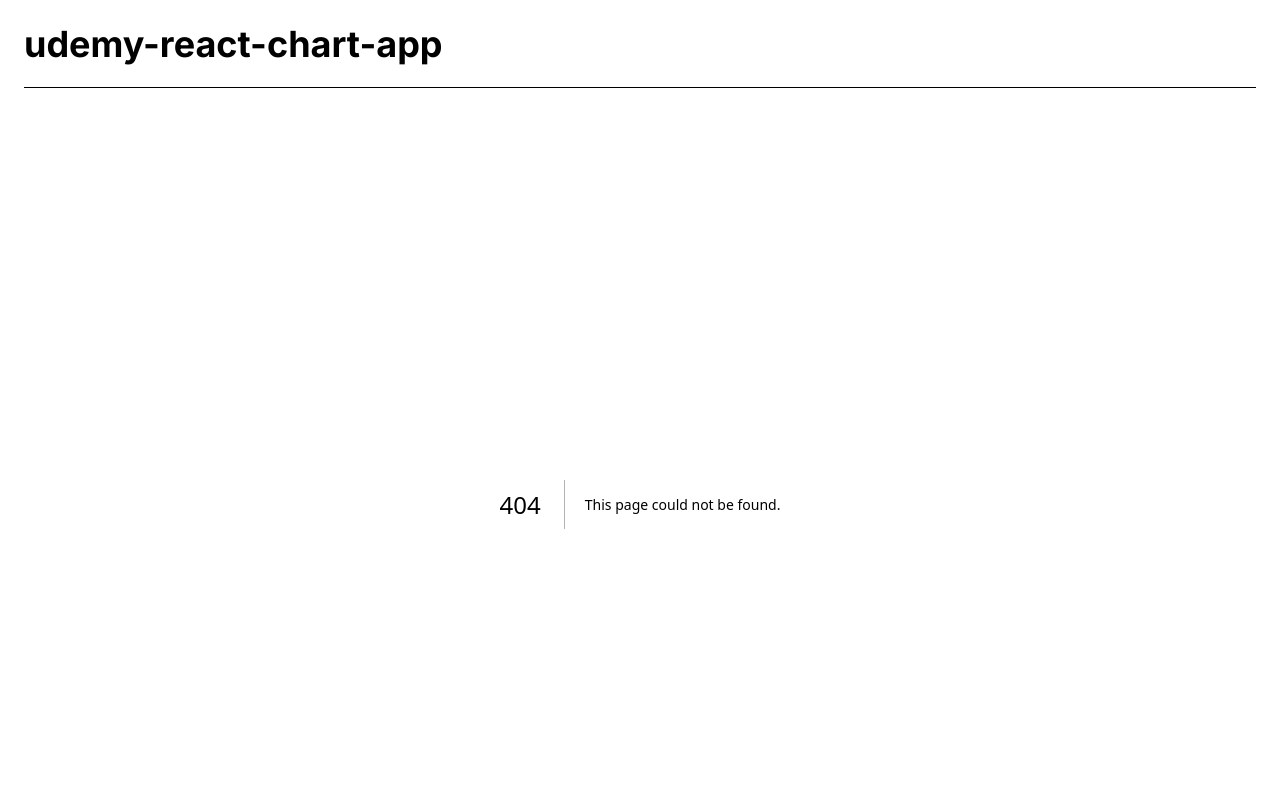
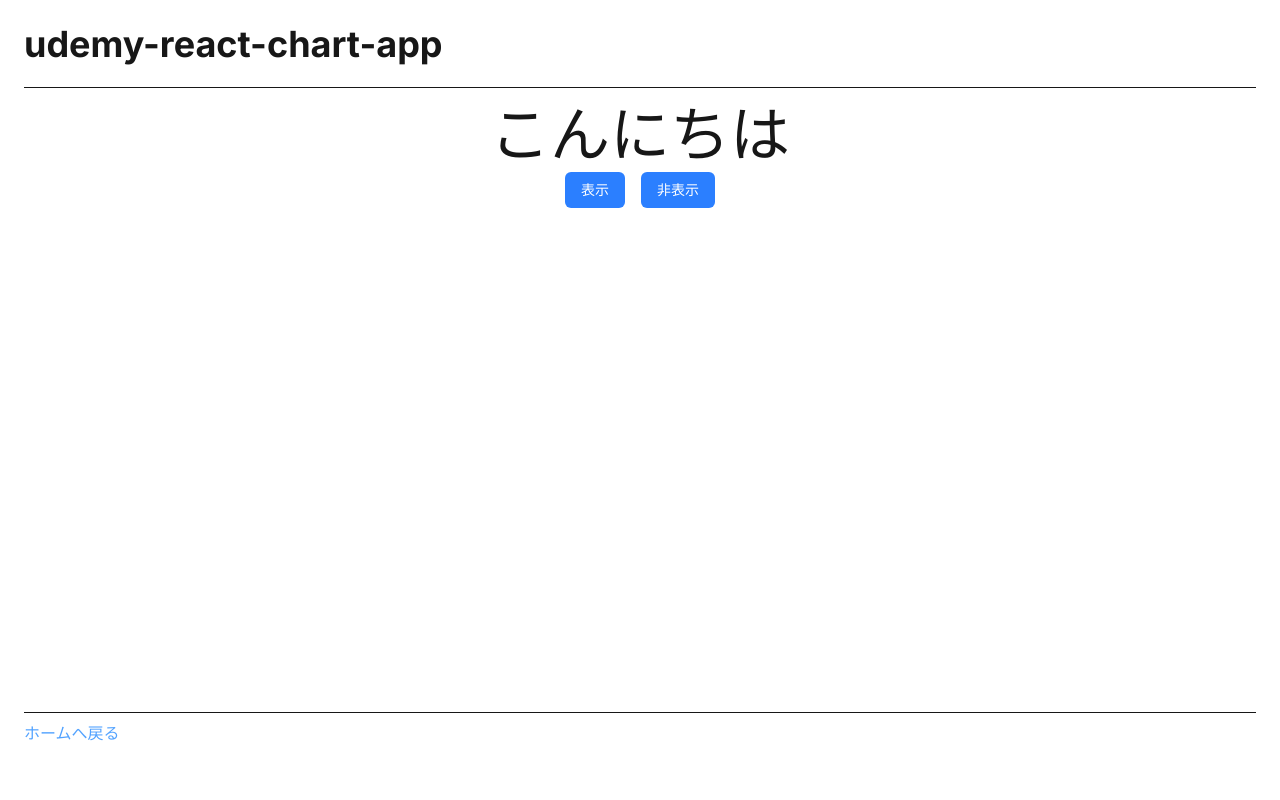
Before and after one commit to etranger2268/udemy-react-chart-app, a Next.js app: page /text in a window 1280 px wide. Before the commit this address had no page. Shown: the top 800 px of the page. Built offline with nearby package versions, Linux system fonts and the light colour scheme.

Commit message:
develop-04-13

```diff
--- a/src/app/countup/page.tsx
+++ b/src/app/countup/page.tsx
@@ -12,7 +12,7 @@
           <button
             type="button"
             onClick={onClickCountUp}
-            className="py-2 px-4 bg-blue-500 text-white rounded-md text-sm transition-all duration-100 font-medium hover:opacity-50"
+            className="py-2 px-4 bg-blue-500 text-white rounded-md text-sm transition-all duration-100 font-medium hover:opacity-25"
           >
             カウントアップ
           </button>
--- a/src/app/page.tsx
+++ b/src/app/page.tsx
@@ -4,6 +4,7 @@
   const links = [
     { href: '/components', display: 'Components - section2' },
     { href: '/countup', display: 'Count up - section3' },
+    { href: '/text', display: 'Text - section4' },
   ];
   return (
     <div className="ml-4">
--- /dev/null
+++ b/src/app/text/page.tsx
@@ -0,0 +1,36 @@
+'use client';
+
+import { useState } from 'react';
+
+export default function TextPage() {
+  const [isHidden, setIsHidden] = useState<boolean>(false);
+
+  const handleClickIndicate = () => setIsHidden(false);
+  const handleClickHidden = () => setIsHidden(true);
+
+  return (
+    <div className="max-w-4xl mx-auto">
+      <div className="flex justify-center">
+        <div className="space-y-2">
+          {!isHidden && <h2 className="text-6xl text-center">こんにちは</h2>}
+          <div className="flex justify-center gap-4">
+            <button
+              type="button"
+              className="py-2 px-4 bg-blue-500 text-white rounded-md text-sm transition-all duration-300 font-medium hover:opacity-25"
+              onClick={handleClickIndicate}
+            >
+              表示
+            </button>
+            <button
+              type="button"
+              className="py-2 px-4 bg-blue-500 text-white rounded-md text-sm transition-all duration-300 font-medium hover:opacity-25"
+              onClick={handleClickHidden}
+            >
+              非表示
+            </button>
+          </div>
+        </div>
+      </div>
+    </div>
+  );
+}
```
Also changed, not shown: 1 other file (tests, documents, lock files or other folders).
